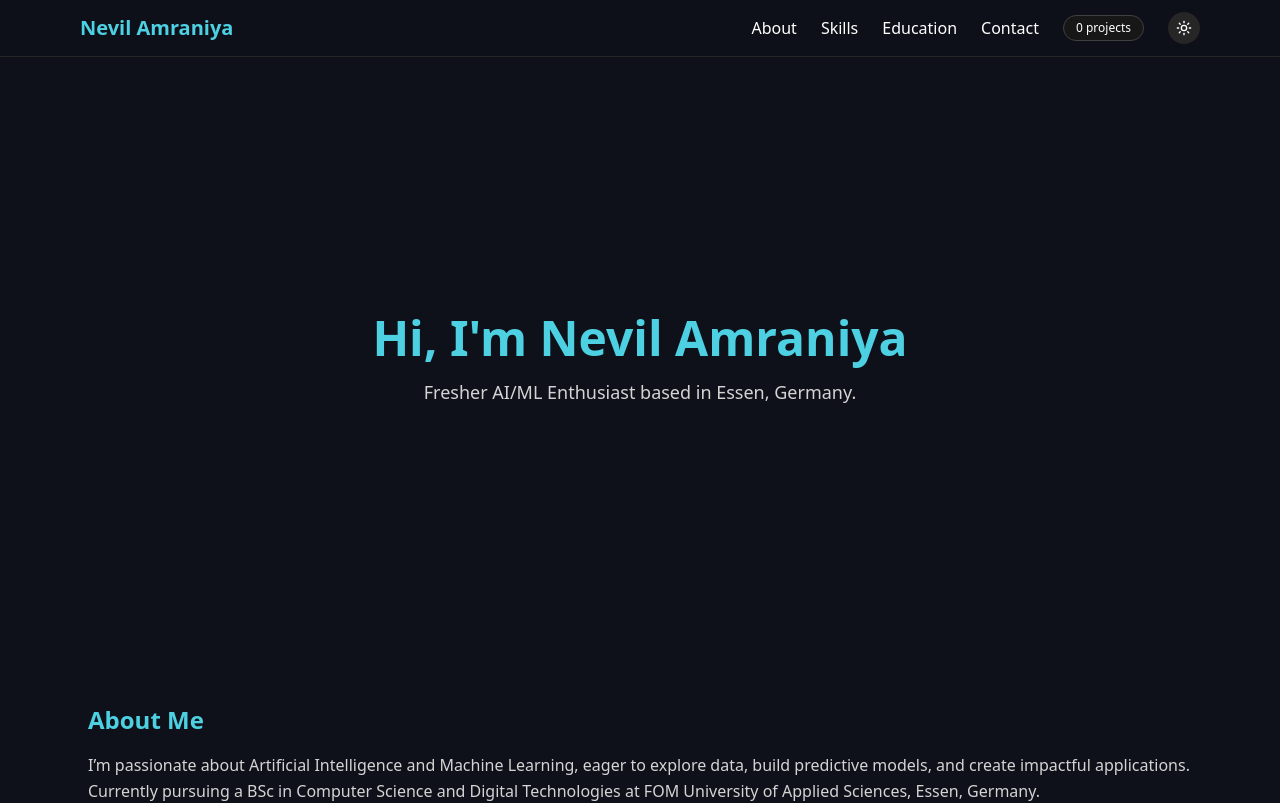
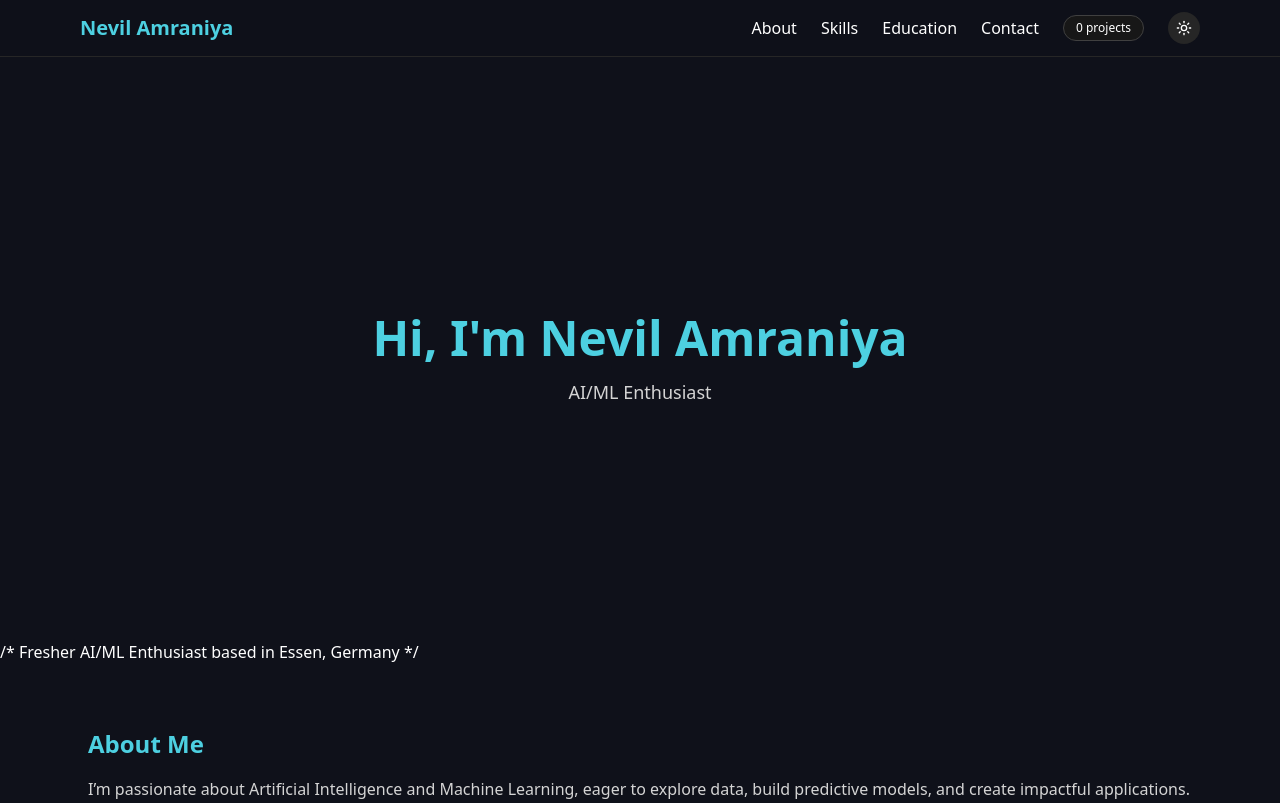
Before and after one commit to niks1107/Portfolio, a React (Vite) app: page / in a window 1280 px wide. Shown: the top 803 px of the page. Built offline with nearby package versions, Linux system fonts and the light colour scheme; no server answers.

Commit message:
Update Portfolio.jsx

```diff
--- a/src/Portfolio.jsx
+++ b/src/Portfolio.jsx
@@ -63,10 +63,10 @@ export default function Portfolio() {
           <motion.h2 initial={{ opacity: 0, y: 20 }} animate={{ opacity: 1, y: 0 }} transition={{ duration: 0.8 }} className="text-4xl md:text-5xl font-bold text-ocean-300">
             Hi, I'm Nevil Amraniya
           </motion.h2>
-          <p className="mt-4 text-lg max-w-2xl text-neutral-300">Fresher AI/ML Enthusiast based in Essen, Germany.</p>
+          <p className="mt-4 text-lg max-w-2xl text-neutral-300">AI/ML Enthusiast</p>
         </section>
-
-        {/* About */}
+          /* Fresher AI/ML Enthusiast based in Essen, Germany */
+        {/* About */ }
         <section id="about" className="max-w-6xl mx-auto px-6 py-16">
           <h3 className="text-2xl font-bold mb-4 text-ocean-300">About Me</h3>
           <p className="text-neutral-300 leading-relaxed">
```
